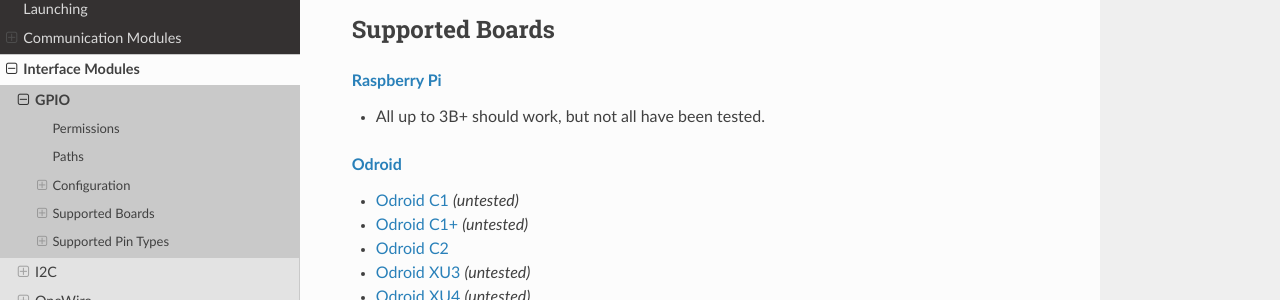
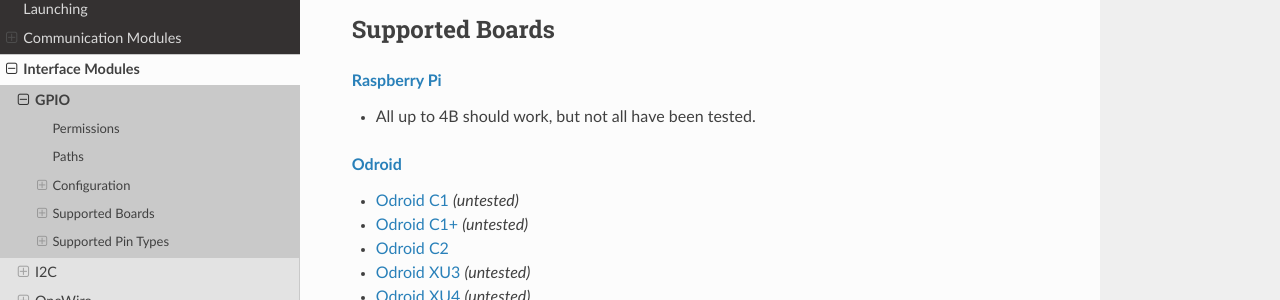
Before and after one commit to CrazyIvan359/mqttany, a Sphinx documentation site: the page built from source/interface/gpio/index.rst, in a window 1280 px wide and 900 px high, scrolled down 2322 px. Shown: the part 166-466 px from the top of the window. Built offline with Sphinx 7.4.7 and the Read the Docs theme 2.0.0, drawn with Linux system fonts in a browser that asks for light colours.

Commit message:
add rpi4

```diff
--- a/source/interface/gpio/board/raspi.rst
+++ b/source/interface/gpio/board/raspi.rst
@@ -2,7 +2,7 @@
 Raspberry Pi
 ############
 
-The GPIO module supports all Raspberry Pi models up to the 3B+, but not all models
+The GPIO module supports all Raspberry Pi models up to the 4B, but not all models
 have been tested. If you encounter any problems or errors, please open a new issue
 and post your logs.
 
--- a/source/interface/gpio/index.rst
+++ b/source/interface/gpio/index.rst
@@ -179,7 +179,7 @@
 
 .. rubric:: :doc:`Raspberry Pi <board/raspi>`
 
-* All up to 3B+ should work, but not all have been tested.
+* All up to 4B should work, but not all have been tested.
 
 .. rubric:: :doc:`Odroid <board/odroid>`
 
```
